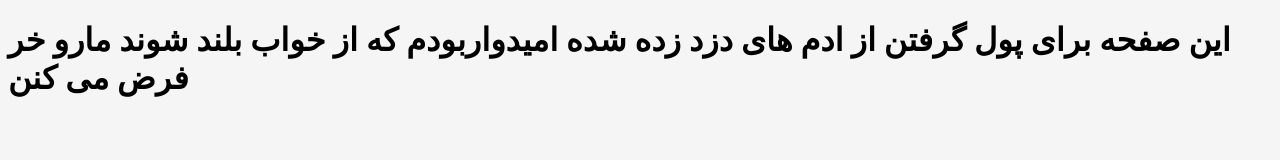
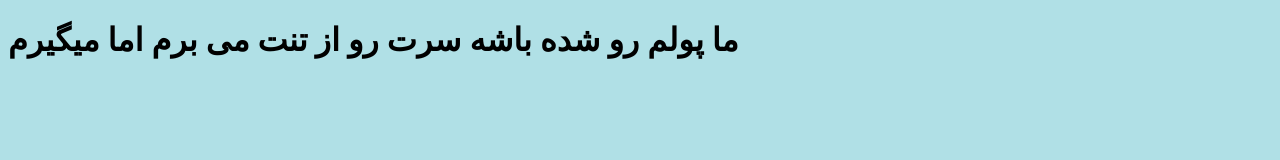
Before and after one commit to alirezamosavi/red-frame.ir, a plain HTML site: page index.html in a window 1280 px wide. Drawn offline with Linux system fonts and the light colour scheme.

Commit message:
Update index.html

```diff
--- a/index.html
+++ b/index.html
@@ -1,10 +1,8 @@
 <!DOCTYPE html>
 <html>
-<body style="background-color:whitesmoke;">
+<body style="background-color:powderblue;">
 
-<h1 style="color:black">
-این صفحه برای پول گرفتن از ادم های دزد زده شده امیدواربودم که از خواب بلند شوند
-مارو خر فرض می کنن
-</h1>
- </body>
+<h1>ما پولم رو شده باشه سرت رو از تنت می برم اما میگیرم</h1>
+
+</body>
 </html>
```
